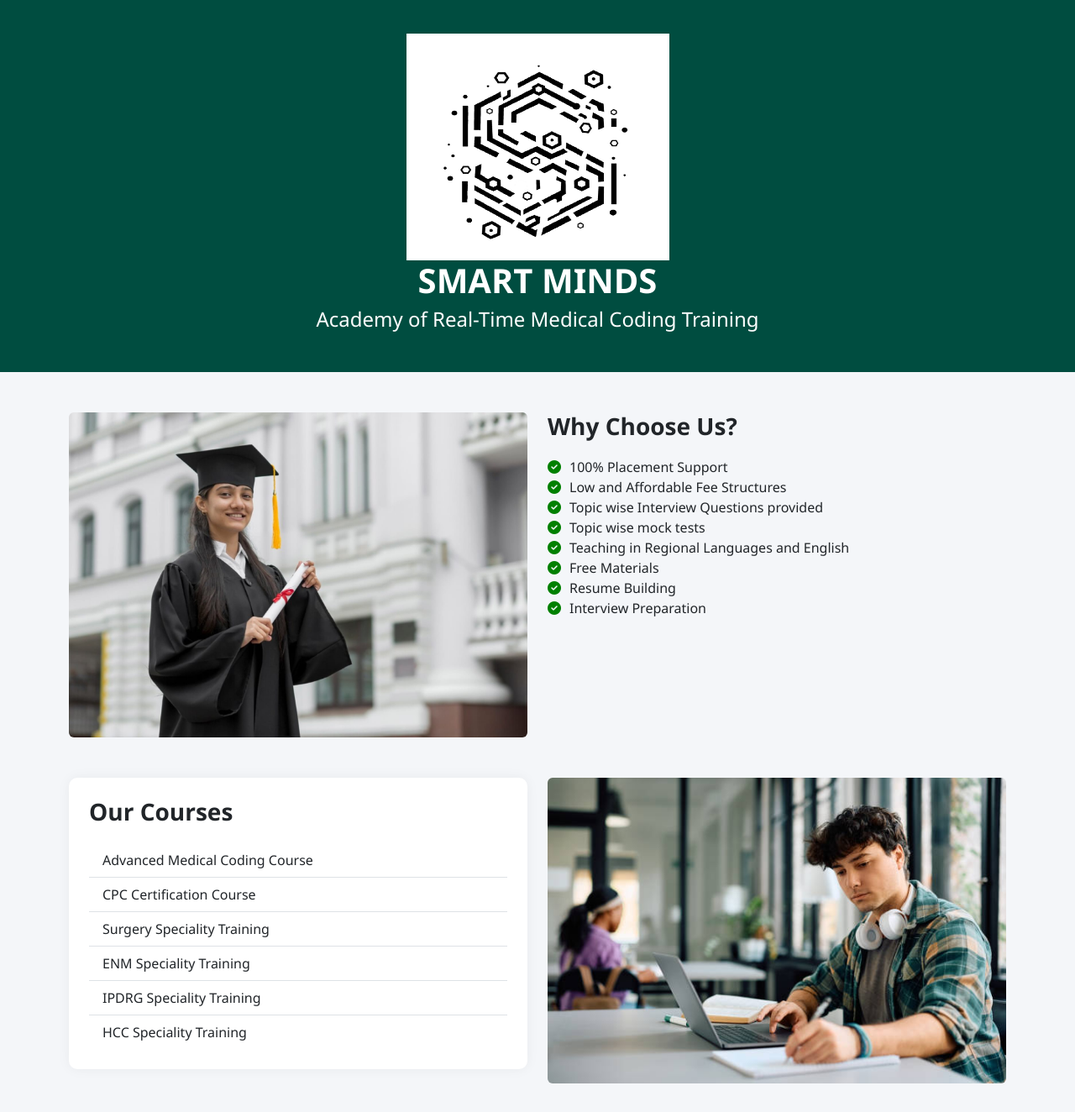
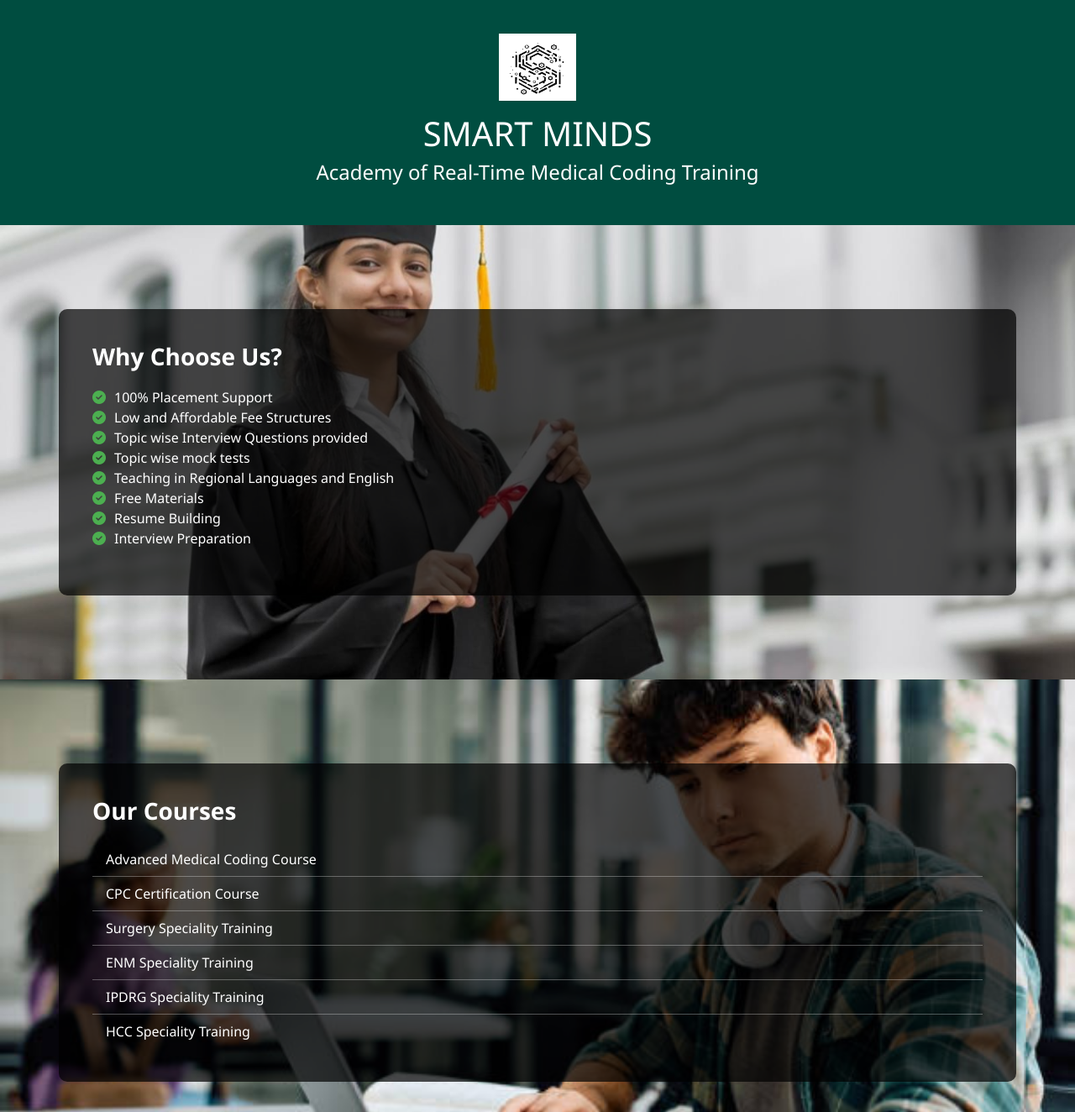
Before and after one commit to manoj7573/smartminds, a plain HTML site: page index.html in a window 1280 px wide. Shown: the top 1324 px of the page at 84% size. Drawn offline with nearby package versions, Linux system fonts and the light colour scheme.

Commit message:
Update index.html

```diff
--- a/index.html
+++ b/index.html
@@ -1,44 +1,70 @@
 <!DOCTYPE html>
 <html lang="en">
 <head>
-  <meta charset="UTF-8">
-  <meta name="viewport" content="width=device-width, initial-scale=1">
+  <meta charset="UTF-8" />
+  <meta name="viewport" content="width=device-width, initial-scale=1" />
   <title>Smart Minds Academy</title>
-  <link href="https://cdn.jsdelivr.net/npm/bootstrap@5.3.3/dist/css/bootstrap.min.css" rel="stylesheet">
-  <link href="https://cdnjs.cloudflare.com/ajax/libs/font-awesome/6.4.0/css/all.min.css" rel="stylesheet">
+
+  <!-- Bootstrap & Font Awesome -->
+  <link href="https://cdn.jsdelivr.net/npm/bootstrap@5.3.3/dist/css/bootstrap.min.css" rel="stylesheet" />
+  <link href="https://cdnjs.cloudflare.com/ajax/libs/font-awesome/6.4.0/css/all.min.css" rel="stylesheet" />
+
   <style>
     body {
       font-family: 'Segoe UI', sans-serif;
-      background-color: #f4f6f9;
+      margin: 0;
+      scroll-behavior: smooth;
     }
+
     .header {
       background-color: #004d40;
       color: white;
       padding: 40px 20px;
+      text-align: center;
     }
-    .header h1 {
-      font-weight: bold;
+
+    .header-logo {
+      max-height: 80px;
+      margin-bottom: 15px;
     }
+
     .section-title {
       font-weight: 600;
       margin-bottom: 20px;
     }
+
     .why-us i {
-      color: green;
+      color: #4caf50;
       margin-right: 10px;
     }
-    .card-custom {
-      border: none;
-      border-radius: 10px;
-      box-shadow: 0 0 15px rgba(0,0,0,0.05);
-      margin-bottom: 20px;
-    }
+
     .footer {
       background-color: #004d40;
       color: white;
       padding: 20px;
       text-align: center;
     }
+
+    .parallax-section {
+      background-size: cover;
+      background-position: center;
+      background-attachment: fixed;
+      color: white;
+      padding: 100px 20px;
+    }
+
+    .overlay {
+      background-color: rgba(0, 0, 0, 0.7);
+      padding: 40px;
+      border-radius: 10px;
+    }
+
+    .list-group-item {
+      background: transparent;
+      color: white;
+      border-color: rgba(255,255,255,0.3);
+    }
+
     .cta {
       background-color: #ff9800;
       color: white;
@@ -52,21 +78,15 @@
 <body>
 
   <!-- Header -->
-  <div class="header text-center">
-    <img src="logo.png" alt="Smart Minds Logo" class="header-logo">
+  <div class="header">
+    <img src="logo.png" alt="Smart Minds Logo" class="header-logo" />
     <h1>SMART MINDS</h1>
     <h4>Academy of Real-Time Medical Coding Training</h4>
   </div>
 
-  <!-- Main Container -->
-  <div class="container my-5">
-
-    <!-- Why Choose Us -->
-    <div class="row mb-5">
-      <div class="col-md-6">
-        <img src="image1.jpeg" class="img-fluid rounded" alt="Students studying">
-      </div>
-      <div class="col-md-6">
+  <!-- Why Choose Us Section -->
+  <section class="parallax-section" style="background-image: url('image1.jpeg');">
+    <div class="container overlay">
       <h3 class="section-title">Why Choose Us?</h3>
       <ul class="list-unstyled why-us">
         <li><i class="fas fa-check-circle"></i>100% Placement Support</li>
@@ -79,12 +99,11 @@
         <li><i class="fas fa-check-circle"></i>Interview Preparation</li>
       </ul>
     </div>
-    </div>
+  </section>
 
-    <!-- Courses Offered -->
-	<div class="row mb-5">
-	<div class="col-md-6">
-    <div class="card card-custom p-4 mb-5">
+  <!-- Courses Offered Section -->
+  <section class="parallax-section" style="background-image: url('image3.jpeg');">
+    <div class="container overlay">
       <h3 class="section-title">Our Courses</h3>
       <ul class="list-group list-group-flush">
         <li class="list-group-item">Advanced Medical Coding Course</li>
@@ -95,22 +114,17 @@
         <li class="list-group-item">HCC Speciality Training</li>
       </ul>
     </div>
-	</div>
+  </section>
 
+  <!-- Contact Section -->
+  <section class="parallax-section" style="background-image: url('image4.jpeg');">
+    <div class="container overlay">
+      <div class="row">
         <div class="col-md-6">
-        <img src="image3.jpeg" class="img-fluid rounded" alt="Students studying">
-      </div>
-	   </div>
-
-    <!-- Contact & CTA -->
-    <div class="row align-items-center">
-      <div class="col-md-6">
-        <div class="card card-custom p-4">
           <h4 class="section-title">Contact</h4>
           <p><strong>Director:</strong> 9397623402</p>
           <p><strong>Trainer:</strong> 9030070602</p>
           <p><strong>MD:</strong> 7780508023</p>
-        </div>
         </div>
         <div class="col-md-6">
           <div class="cta">
@@ -118,14 +132,15 @@
           </div>
         </div>
       </div>
-
     </div>
+  </section>
 
   <!-- Footer -->
   <div class="footer">
     &copy; 2025 Smart Minds Academy. All Rights Reserved.
   </div>
 
+  <!-- Bootstrap JS -->
   <script src="https://cdn.jsdelivr.net/npm/bootstrap@5.3.3/dist/js/bootstrap.bundle.min.js"></script>
 </body>
 </html>
```
Lines whose indentation alone changed are shown as unchanged.
